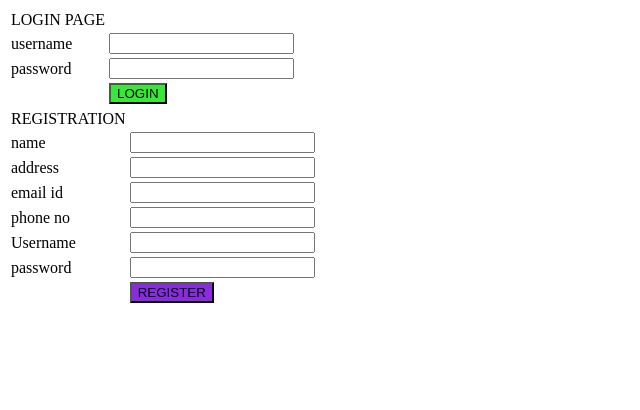
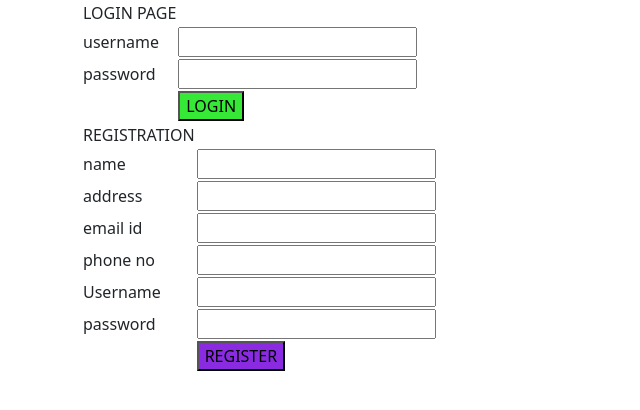
Before and after one commit to anju199529/registration, a PHP site: page / in a window 1280 px wide. Shown: the top 410 px of the page, without its empty margins (0-640 px from the left). Run offline with PHP 8.4, Linux system fonts and the light colour scheme.

Commit message:
file name changed

```diff
--- a/index.html
+++ b/index.php
@@ -1,12 +1,17 @@
 <!DOCTYPE html>
 <html lang="en">
 <head>
+    <link href="https://cdn.jsdelivr.net/npm/bootstrap@5.0.0-beta1/dist/css/bootstrap.min.css" rel="stylesheet" integrity="sha384-giJF6kkoqNQ00vy+HMDP7azOuL0xtbfIcaT9wjKHr8RbDVddVHyTfAAsrekwKmP1" crossorigin="anonymous">
 
     <meta charset="UTF-8">
     <meta name="viewport" content="width=device-width, initial-scale=1.0">
     <title>Document</title>
 </head>
 <body>
+    <div class="container">
+        <div class="raw">
+
+            <div class=" col col-12 col-sm-6 col-md-6">
     <table>
     <tr>
         <td>LOGIN PAGE</td>
@@ -29,7 +34,8 @@
       <td><button style="background-color: rgb(55, 233, 55)" >LOGIN</button></td>
   </tr>
     </table>
-
+            </div>
+            <div class=" col col-12 col-sm-6 col-md-6">
      <table>
          <tr>
              <td>REGISTRATION</td>
@@ -67,5 +73,9 @@
         </td>
      </tr>
      </table>
+    </div>
+</div>
+</div>
+
 </body>
 </html>
```
